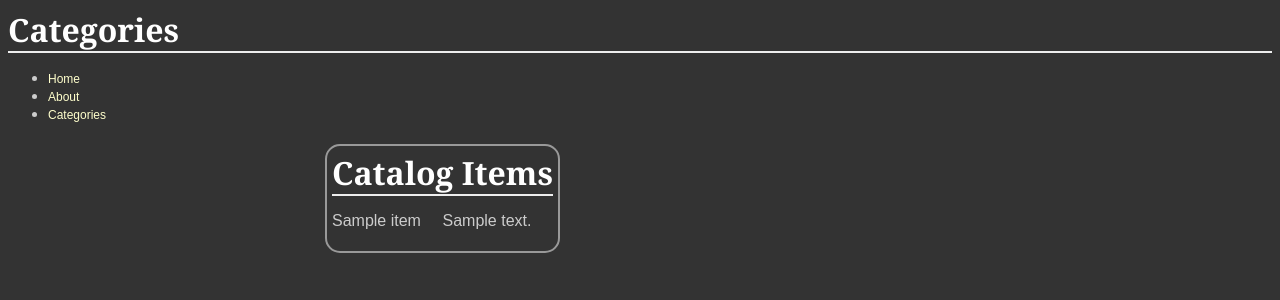
After one commit to juanchopanza/ItemCatalog, a Flask app: page /items in a window 1280 px wide. The commit adds this page. Shown: the top 300 px of the page. Run offline with Flask 2, Linux system fonts and the light colour scheme; tables that the repository leaves empty hold one stand-in row (values such as "Sample post").

Commit message:
First working version.
Renders various empty pages.

```diff
--- a/itemcatalog/templates/index.html
+++ b/itemcatalog/templates/index.html
@@ -3,9 +3,9 @@
 {% block body %}
     {{ super() }}
 
-    <h1>Welcome to Restaurant Menus</h1>
+    <h1>Welcome to Catalog App</h1>
     <div>
-        <p>The place where you can read the menus of various restaurants</p>
+        <p>The place where you can read and store various items by category</p>
     </div>
 
 {% endblock %}
--- /dev/null
+++ b/itemcatalog/templates/items.html
@@ -0,0 +1,27 @@
+{% extends "layout.html" %}
+
+{% block title %}Catalog Items{% endblock %}
+
+
+{% block body %}
+    {{ super() }}
+
+	<div class = 'pane'>
+		<div class = 'header'>
+		<h1>Catalog Items</h1>
+	</div>
+
+    {% for i in items %}
+    <div class = 'nameAndPrice'>
+		  <span class = 'name'><p>{{i.name}}</p></span>
+    </div>
+
+	<div class = 'description'>
+		<p>{{i.description}}</p>
+	</div>
+
+    {% endfor %}
+
+</div>
+
+{% endblock %}
--- a/itemcatalog/templates/layout.html
+++ b/itemcatalog/templates/layout.html
@@ -22,7 +22,7 @@
                 <li><a href = "{{ url_for('home')}}">Home </a></li>
                 <li><a href = "{{ url_for('about')}}">About </a></li>
                 <li><a href = "{{ url_for('showCategories')}}">Categories</a></li>
-                <li><a href = "{{ url_for('showItems')}}">Items</a></li>
+                <!--<li><a href = "{{ url_for('showItems')}}">Items</a></li> -->
         </div>
     {% endblock %}
 
--- a/itemcatalog/views.py
+++ b/itemcatalog/views.py
@@ -25,6 +25,13 @@ def about():
 
 # Show all restaurants
 @app.route('/categories/')
-def showRestaurants():
+def showCategories():
     cats = db.session.query(Category).all()
     return render_template('categories.html', categories=cats)
+
+
+# Show all items
+@app.route('/items')
+def showItems():
+    items = db.session.query(CatalogItem).all()
+    return render_template('items.html', items=items)
```
